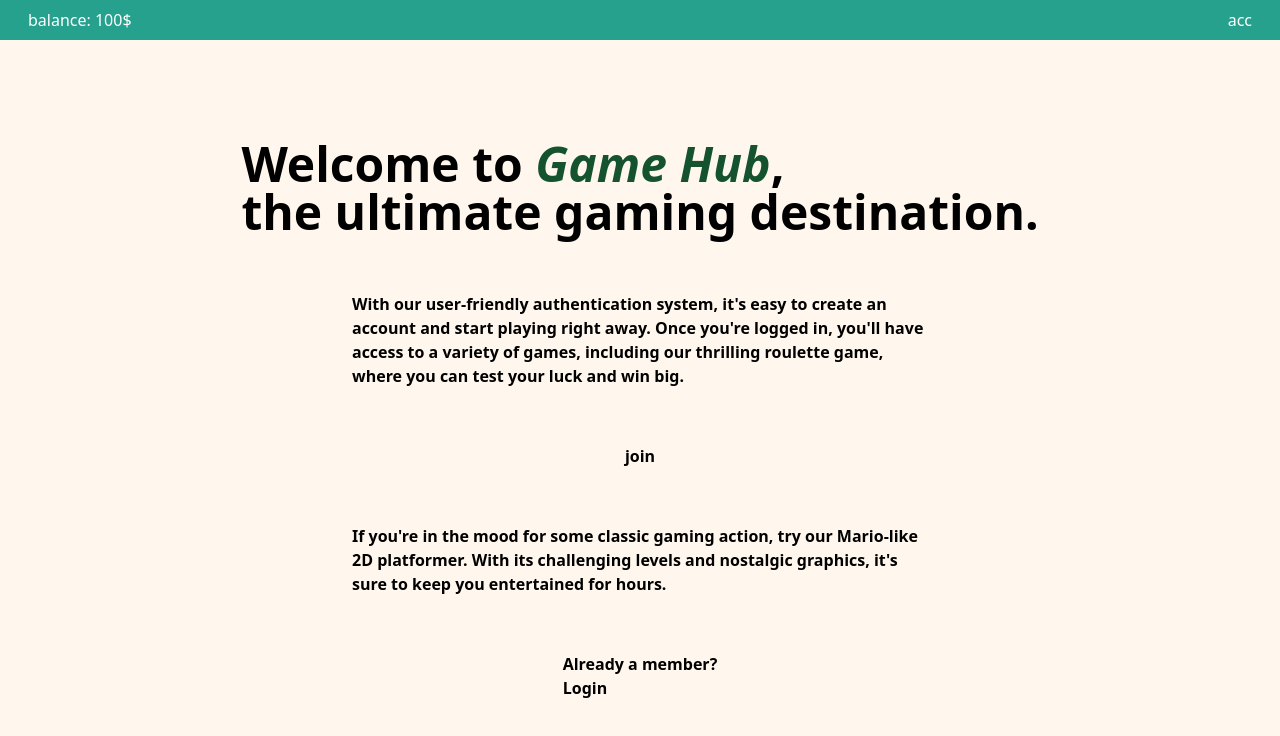
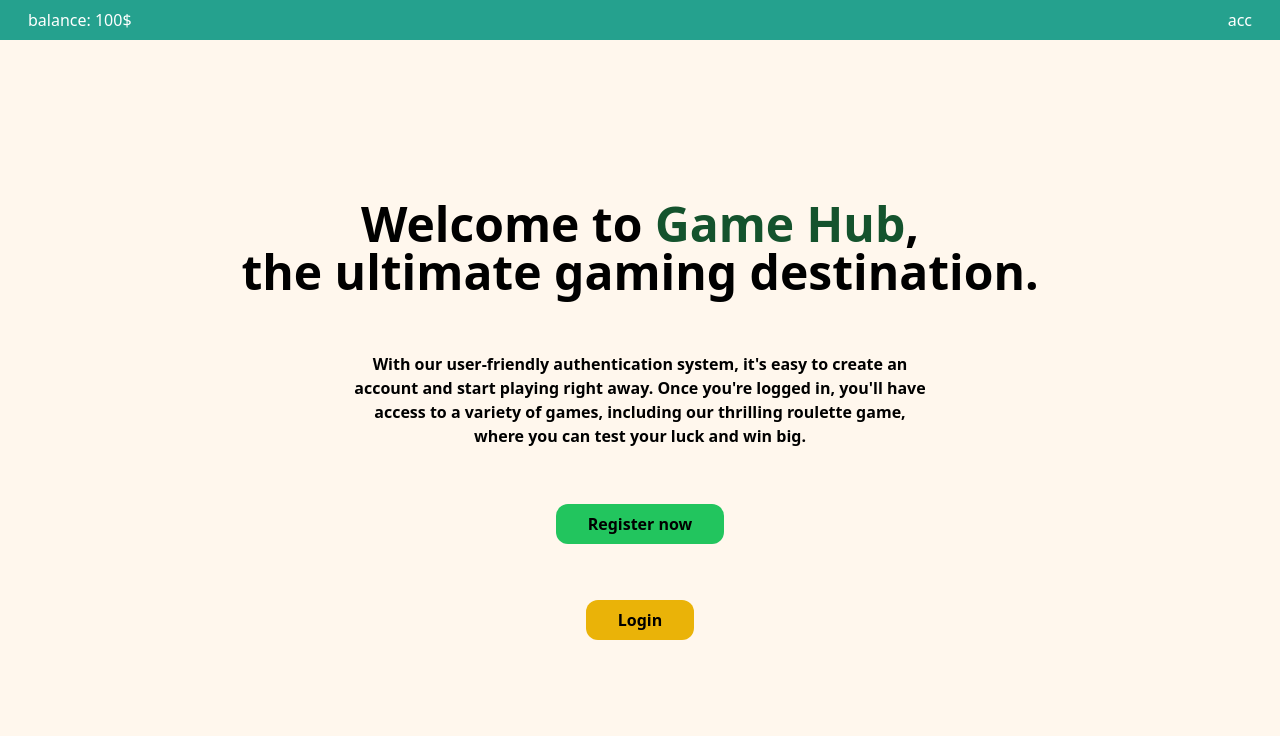
Before and after one commit to hyprj/evolution-final-project, a React (Vite) app: page / in a window 1280 px wide. Shown: the top 736 px of the page. Built offline with nearby package versions, Linux system fonts and the light colour scheme.

Commit message:
feat: add landing page #3 862jhwfw1

```diff
--- /dev/null
+++ b/src/main/components/button/Button.tsx
@@ -0,0 +1,30 @@
+export interface ButtonProps
+  extends React.ButtonHTMLAttributes<HTMLButtonElement> {
+  bgColor?: keyof typeof colors;
+  size?: keyof typeof sizes;
+}
+
+const colors = {
+  transparent: "",
+  red: "bg-red-500",
+  green: "bg-green-500",
+  yellow: "bg-yellow-500",
+};
+
+const sizes = {
+  sm: "p-4",
+  lg: "px-8 py-2 rounded-xl",
+};
+
+export function Button({
+  bgColor = "transparent",
+  size = "sm",
+  children,
+  ...rest
+}: ButtonProps) {
+  return (
+    <button className={`${colors[bgColor]} ${sizes[size]}`} {...rest}>
+      {children}
+    </button>
+  );
+}
--- a/src/main/pages/LandingPage.tsx
+++ b/src/main/pages/LandingPage.tsx
@@ -1,9 +1,12 @@
+import { Link } from "react-router-dom";
+import { Button } from "../components/button/Button";
+
 export function LandingPage() {
   return (
     <main className="flex flex-grow flex-col items-center justify-center bg-orange-50">
-      <div className="flex flex-col  items-center gap-14 font-semibold">
+      <div className="flex flex-col items-center  gap-14 text-center font-semibold">
         <p className="text-5xl">
-          Welcome to <span className="italic text-green-900">Game Hub</span>,
+          Welcome to <span className="text-green-900">Game Hub</span>,
           <br />
           the ultimate gaming destination.
         </p>
@@ -13,16 +16,12 @@ export function LandingPage() {
           have access to a variety of games, including our thrilling roulette
           game, where you can test your luck and win big.
         </p>
-        <button>join</button>
-        <p className="max-w-xl">
-          If you're in the mood for some classic gaming action, try our
-          Mario-like 2D platformer. With its challenging levels and nostalgic
-          graphics, it's sure to keep you entertained for hours.
-        </p>
-        <div>
-          <p>Already a member? </p>
-          <button>Login</button>
-        </div>
+        <Button bgColor="green" size="lg">
+          <Link to="wdawd">Register now</Link>
+        </Button>
+        <Button bgColor="yellow" size="lg">
+          <Link to="wdawd">Login</Link>
+        </Button>
       </div>
     </main>
   );
```
